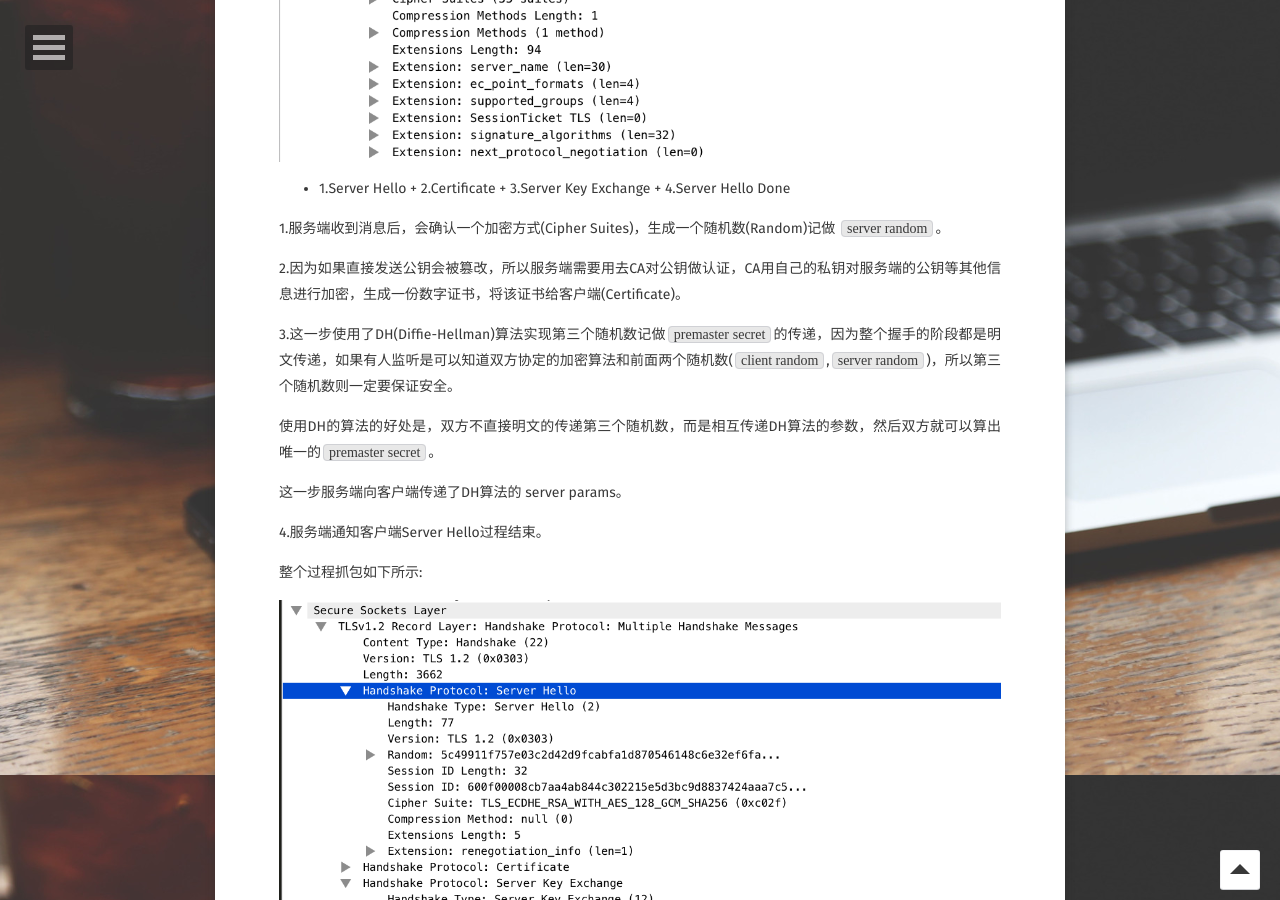
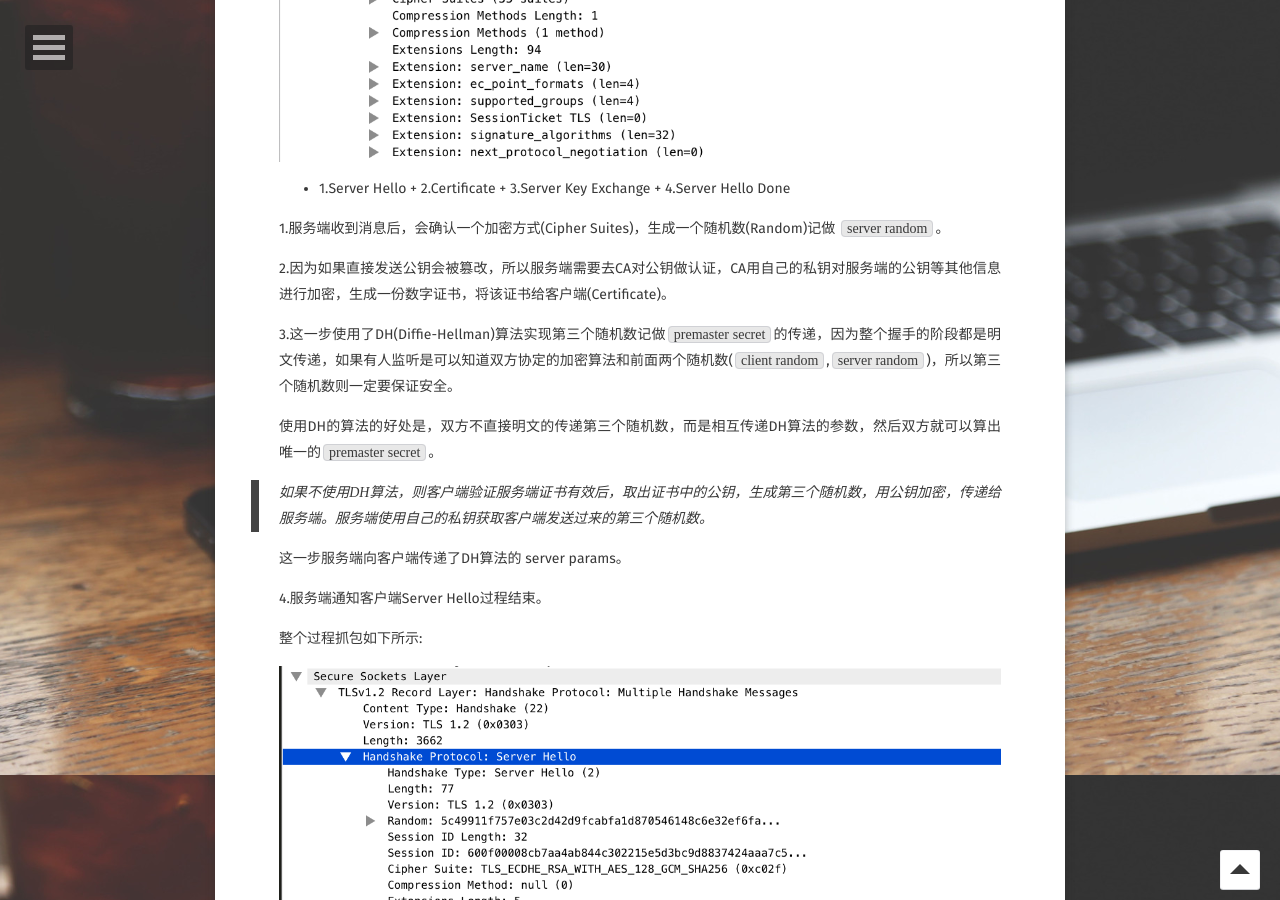
Before and after one commit to longjianjiang/longjianjiang.github.io, a Jekyll site: the page built from _posts/2019-01-24-http-note.md, in a window 1280 px wide and 900 px high, scrolled down 1025 px. Built offline with Jekyll 4.4.1, drawn with Linux system fonts in a browser that asks for light colours; some web fonts are replaced; comment, search, counter and statistics services are not loaded.

Commit message:
Update(auto commit)

```diff
--- a/_posts/2019-01-24-http-note.md
+++ b/_posts/2019-01-24-http-note.md
@@ -26,11 +26,13 @@ TLS(Transport Layer Security)是一个安全协议，前身是SSL(Secure Sockets
 
 1.服务端收到消息后，会确认一个加密方式(Cipher Suites)，生成一个随机数(Random)记做 `server random`。
 
-2.因为如果直接发送公钥会被篡改，所以服务端需要用去CA对公钥做认证，CA用自己的私钥对服务端的公钥等其他信息进行加密，生成一份数字证书，将该证书给客户端(Certificate)。
+2.因为如果直接发送公钥会被篡改，所以服务端需要去CA对公钥做认证，CA用自己的私钥对服务端的公钥等其他信息进行加密，生成一份数字证书，将该证书给客户端(Certificate)。
 
 3.这一步使用了DH(Diffie-Hellman)算法实现第三个随机数记做`premaster secret`的传递，因为整个握手的阶段都是明文传递，如果有人监听是可以知道双方协定的加密算法和前面两个随机数(`client random`,`server random`)，所以第三个随机数则一定要保证安全。
 
 使用DH的算法的好处是，双方不直接明文的传递第三个随机数，而是相互传递DH算法的参数，然后双方就可以算出唯一的`premaster secret`。
+
+> 如果不使用DH算法，则客户端验证服务端证书有效后，取出证书中的公钥，生成第三个随机数，用公钥加密，传递给服务端。服务端使用自己的私钥获取客户端发送过来的第三个随机数。
 
 这一步服务端向客户端传递了DH算法的 server params。
 
```
